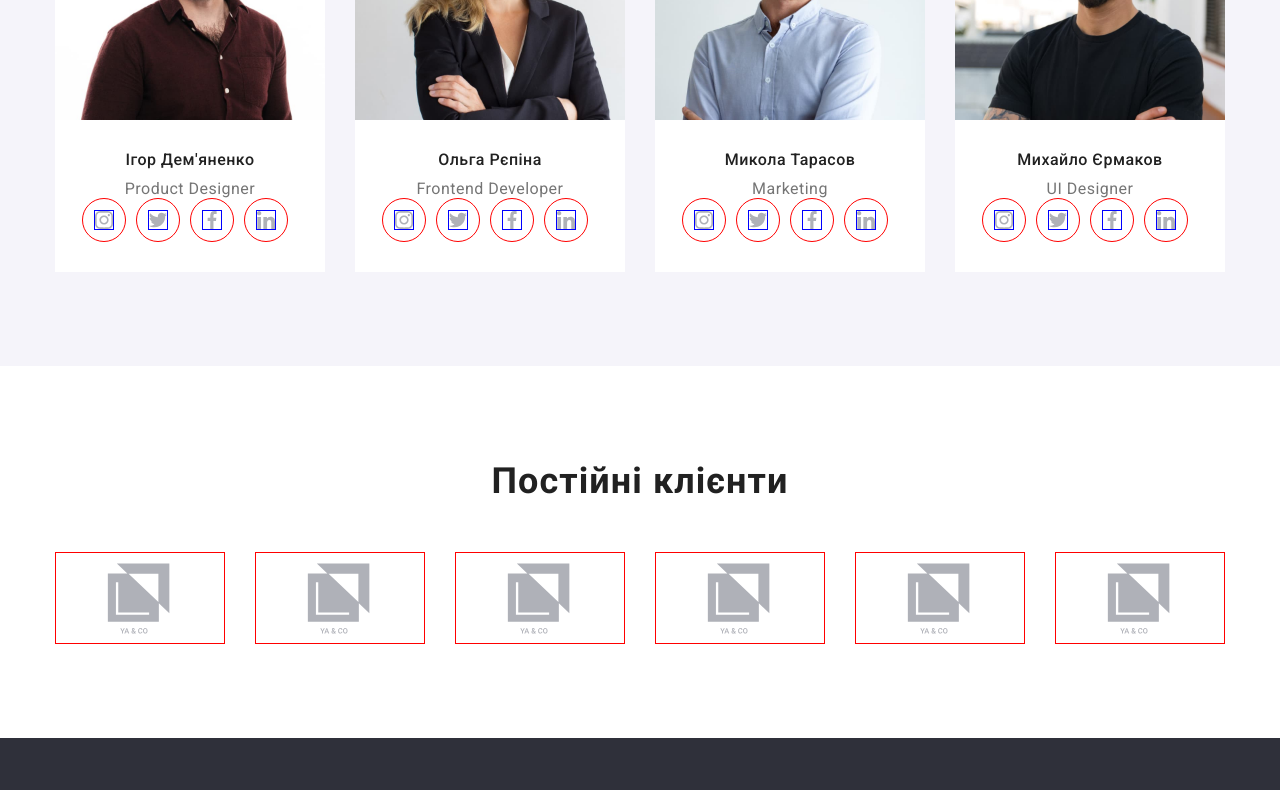
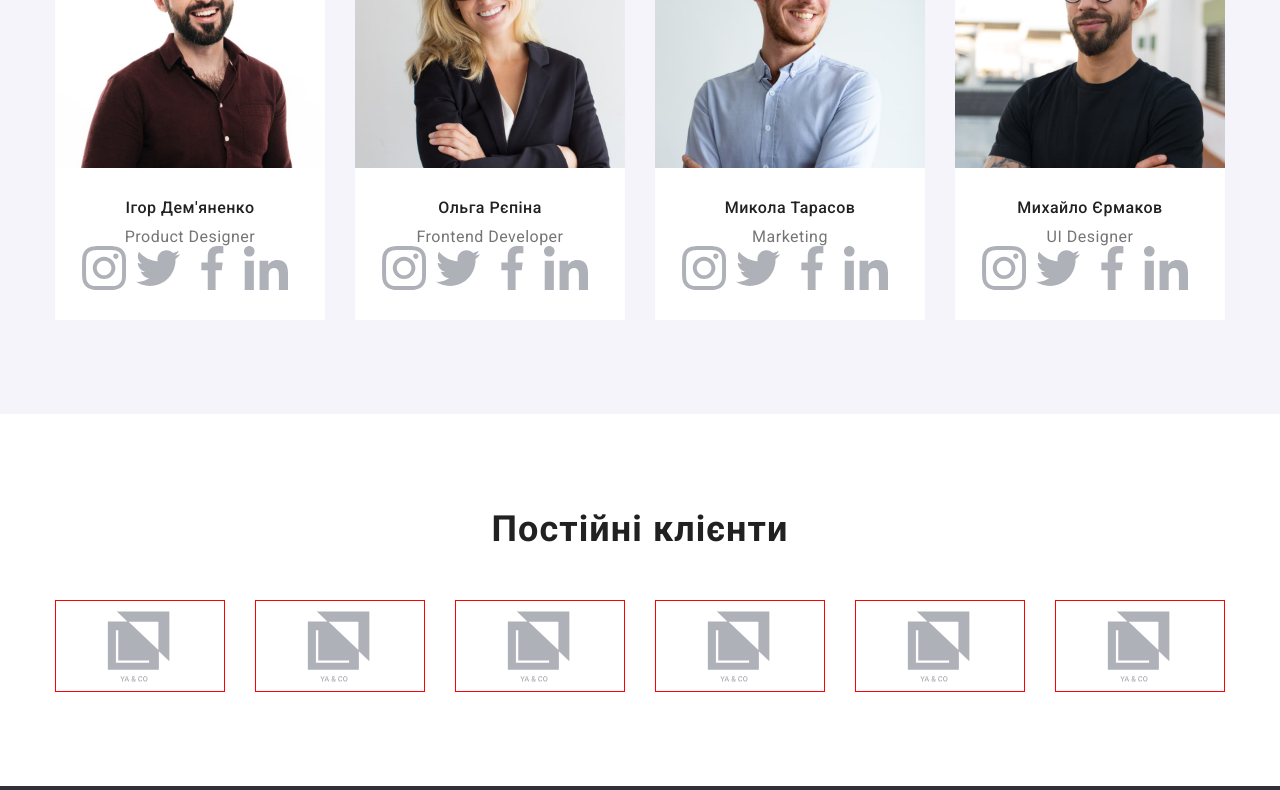
Before and after one commit to IvanSlivenko/goit-markup-hw-04, a plain HTML site: page index.html in a window 1280 px wide. Shown: the part 1921-2711 px from the top of the page. Drawn offline with nearby package versions, Linux system fonts and the light colour scheme.

Commit message:
etap-23-09-2022-20-44

```diff
--- a/css/styles.css
+++ b/css/styles.css
@@ -406,7 +406,6 @@ margin-left: 94px;
   display: flex;
   padding-top:32px;
   padding-bottom:32px;
-  border: 1px solid red;
   align-items: center;
 
 
@@ -743,7 +742,7 @@ flex-basis: calc((100% - 90px) / 4);
   margin-right: 0px;
 }
 .link-icon{
-  border: 1px solid red;
+
   display: flex;
   align-items: center;
   justify-content: center;
@@ -807,9 +806,9 @@ flex-basis: calc((100% - 90px) / 4);
 
 }
 .icon-size{
-  width: 20px;
-  height: 20px;
-  border: 1px solid blue;
+  width: 70px;
+  height: 70px;
+
 
 }
 .client-box{
```
